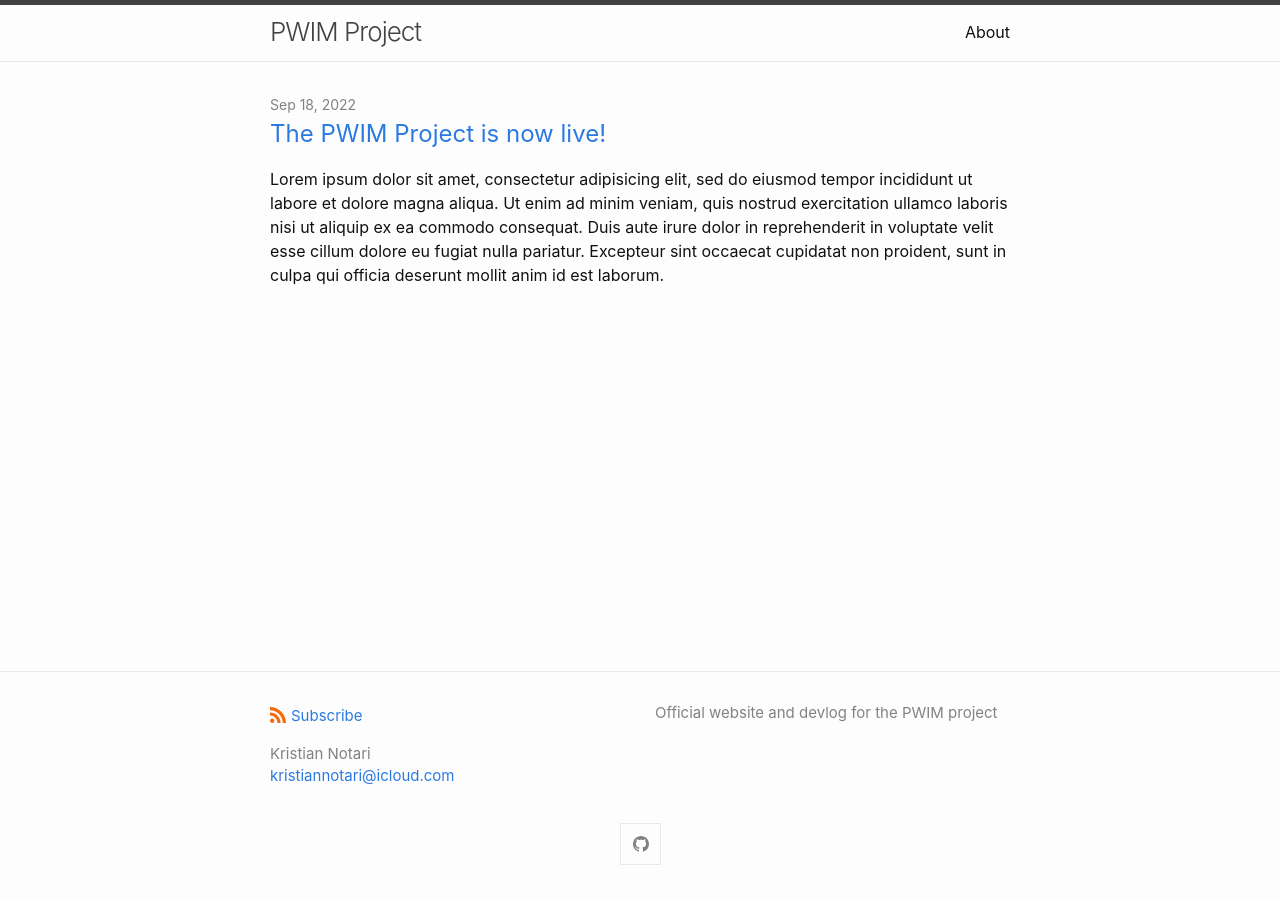
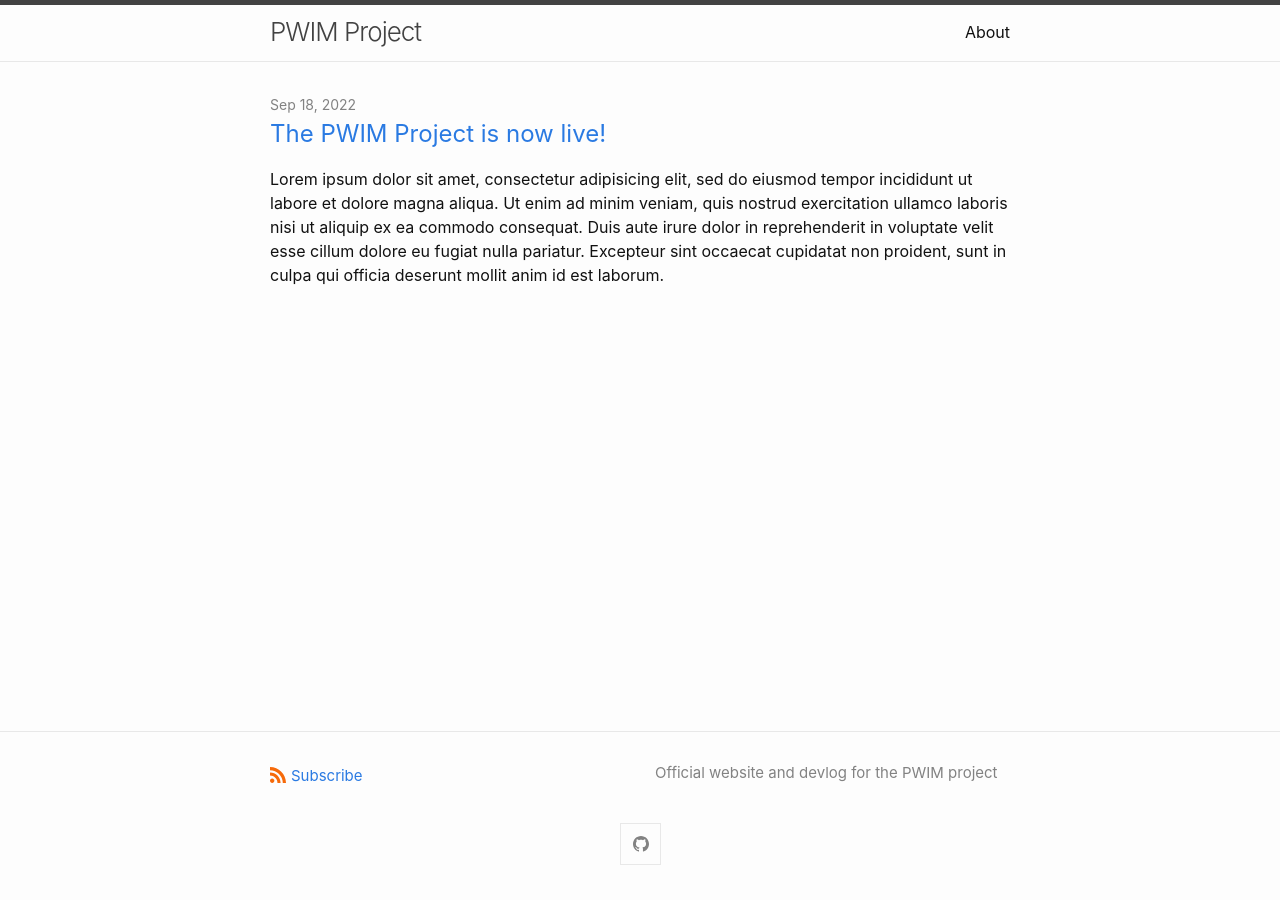
Before and after one commit to pwim-project/website, a Jekyll site: the page built from index.md, in a window 1280 px wide. Built offline with Jekyll 4.4.1, drawn with Linux system fonts in a browser that asks for light colours.

Commit message:
Update _config.yml

```diff
--- a/_config.yml
+++ b/_config.yml
@@ -1,7 +1,4 @@
 title: PWIM Project
-author:
-  name: Kristian Notari
-  email: kristiannotari@icloud.com
 description: >
   Official website and devlog for the PWIM project
 
```
